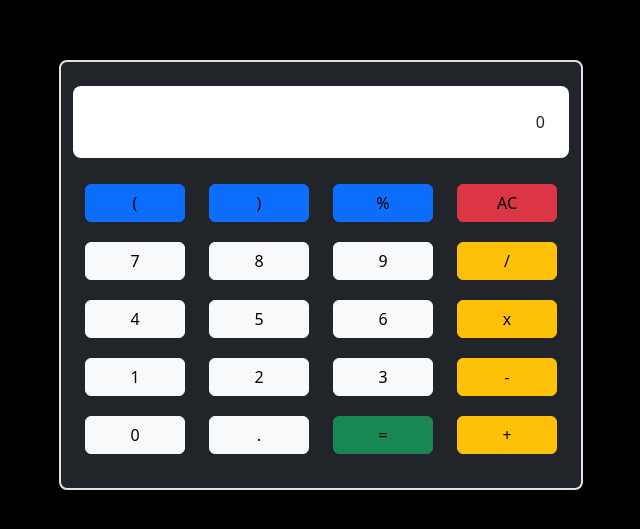
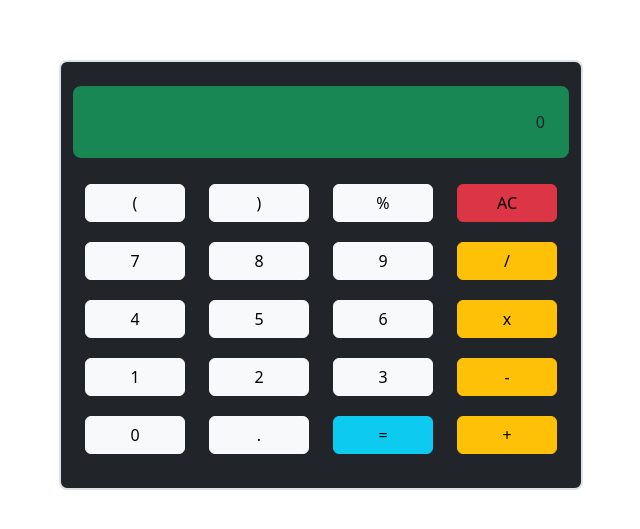
Before and after one commit to gouthamsaji/simpleCalculator, a plain HTML site: page index.html in a window 1280 px wide. Shown: the part 125-654 px from the top of the page, without its empty margins (319-959 px from the left). Drawn offline with nearby package versions, Linux system fonts and the light colour scheme.

Commit message:
updated ui to v1.1

```diff
--- a/index.html
+++ b/index.html
@@ -17,20 +17,20 @@
         <div id="calculator" class="bg-dark p-4 border border-2 rounded-3">
 
             <div class="row">
-                <div id="display" class="col-12 p-4 w-100 rounded-3 mb-3 text-end">
+                <div id="display" class="col-12 p-4 w-100 rounded-3 mb-3 text-end bg-success">
                     0
                 </div>
             </div>
 
             <div class="row">
                 <div class="col-3">
-                    <button class="btn btn-primary text-black" onclick="updateDisplay('(')">(</button>
+                    <button class="btn btn-light text-black" onclick="updateDisplay('(')">(</button>
                 </div>
                 <div class="col-3">
-                    <button class="btn btn-primary text-black" onclick="updateDisplay(')')">)</button>
+                    <button class="btn btn-light text-black" onclick="updateDisplay(')')">)</button>
                 </div>
                 <div class="col-3">
-                    <button class="btn btn-primary text-black" onclick="updateDisplay('%')">%</button>
+                    <button class="btn btn-light text-black" onclick="updateDisplay('%')">%</button>
                 </div>
                 <div class="col-3">
                     <button class="btn btn-danger text-black" onclick="clearDisplay()">AC</button>
@@ -90,7 +90,7 @@
                     <button class="btn btn-light text-black" onclick="updateDisplay('.')">.</button>
                 </div>
                 <div class="col-3">
-                    <button class="btn btn-success text-black" onclick="findResult()">=</button>
+                    <button class="btn btn-info text-black" onclick="findResult()">=</button>
                 </div>
                 <div class="col-3">
                     <button class="btn btn-warning text-black" onclick="updateDisplay('+')">+</button>
--- a/style.css
+++ b/style.css
@@ -1,5 +1,4 @@
 #container{
-    background-color: black;
     height: 100vh;
     width: 100%;
     display: flex;
```
